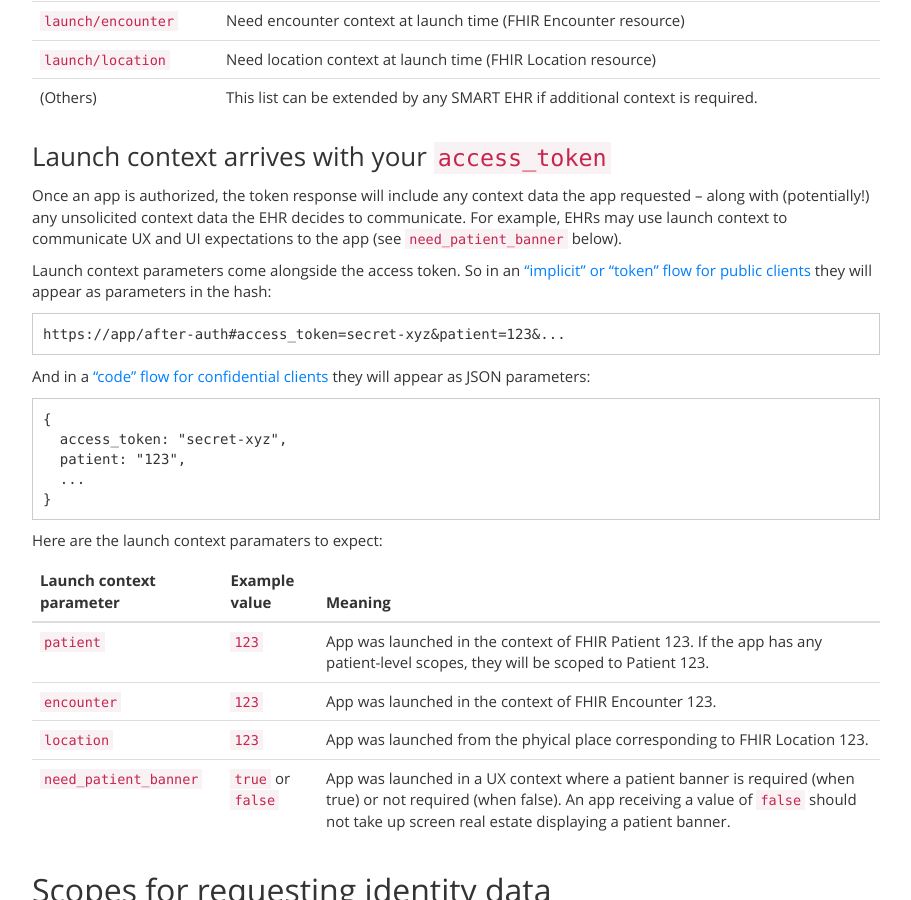
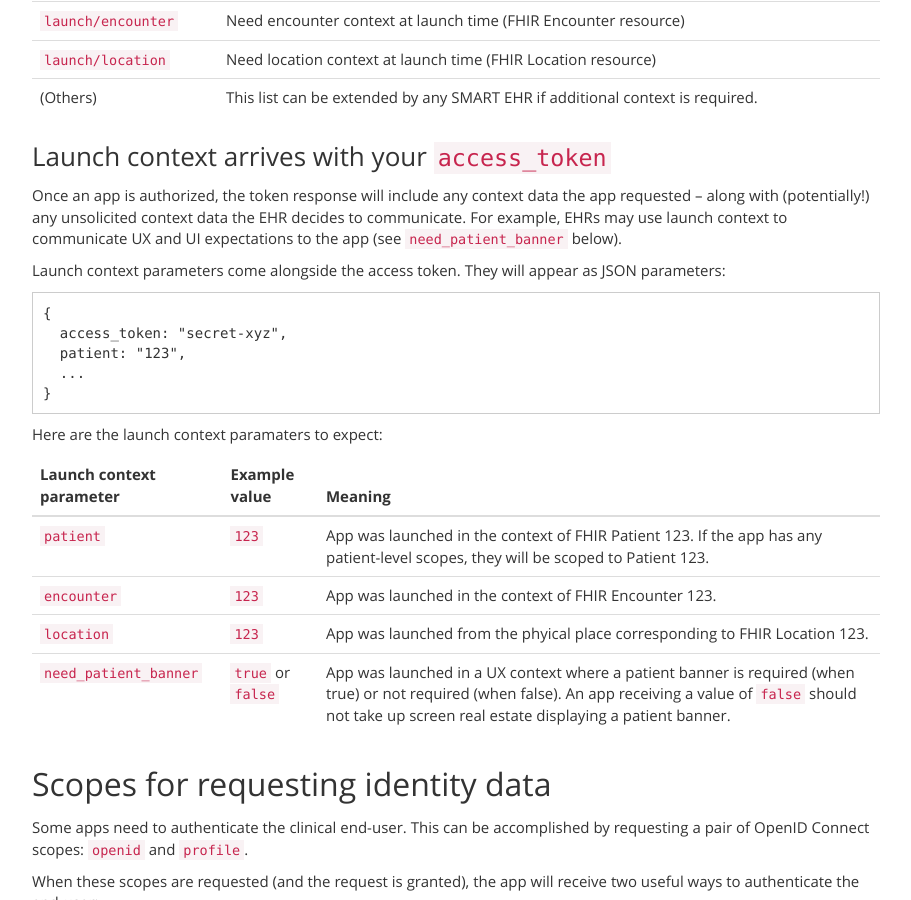
Before and after one commit to smart-on-fhir/smart-on-fhir.github.io, a Jekyll site: the page built from authorization/scopes-and-launch-context/index.md, in a window 1280 px wide and 900 px high, scrolled down 2307 px. Shown: the whole window, without its empty margins (38-949 px from the left). Built offline with Jekyll 4.4.1, drawn with Linux system fonts in a browser that asks for light colours; Markdown is read by kramdown in place of the engine named in the settings.

Commit message:
Josh updated live to eliminate reference to implicit flow

````diff
--- a/authorization/scopes-and-launch-context/index.md
+++ b/authorization/scopes-and-launch-context/index.md
@@ -109,12 +109,7 @@ app requested -- along with (potentially!) any unsolicited context data the EHR
 decides to communicate. For example, EHRs may use launch context to communicate
 UX and UI expectations to the app (see `need_patient_banner` below).
 
-Launch context parameters come alongside the access token. So in an ["implicit" or "token" flow for public clients]({{site.baseurl}}authorization/public) they will appear as parameters in the hash:
-
-    https://app/after-auth#access_token=secret-xyz&patient=123&...
-
-And in a ["code" flow for confidential
-clients]({{site.baseurl}}authorization/confidential) they will appear as JSON
+Launch context parameters come alongside the access token. They will appear as JSON
 parameters:
 
 ```
````
